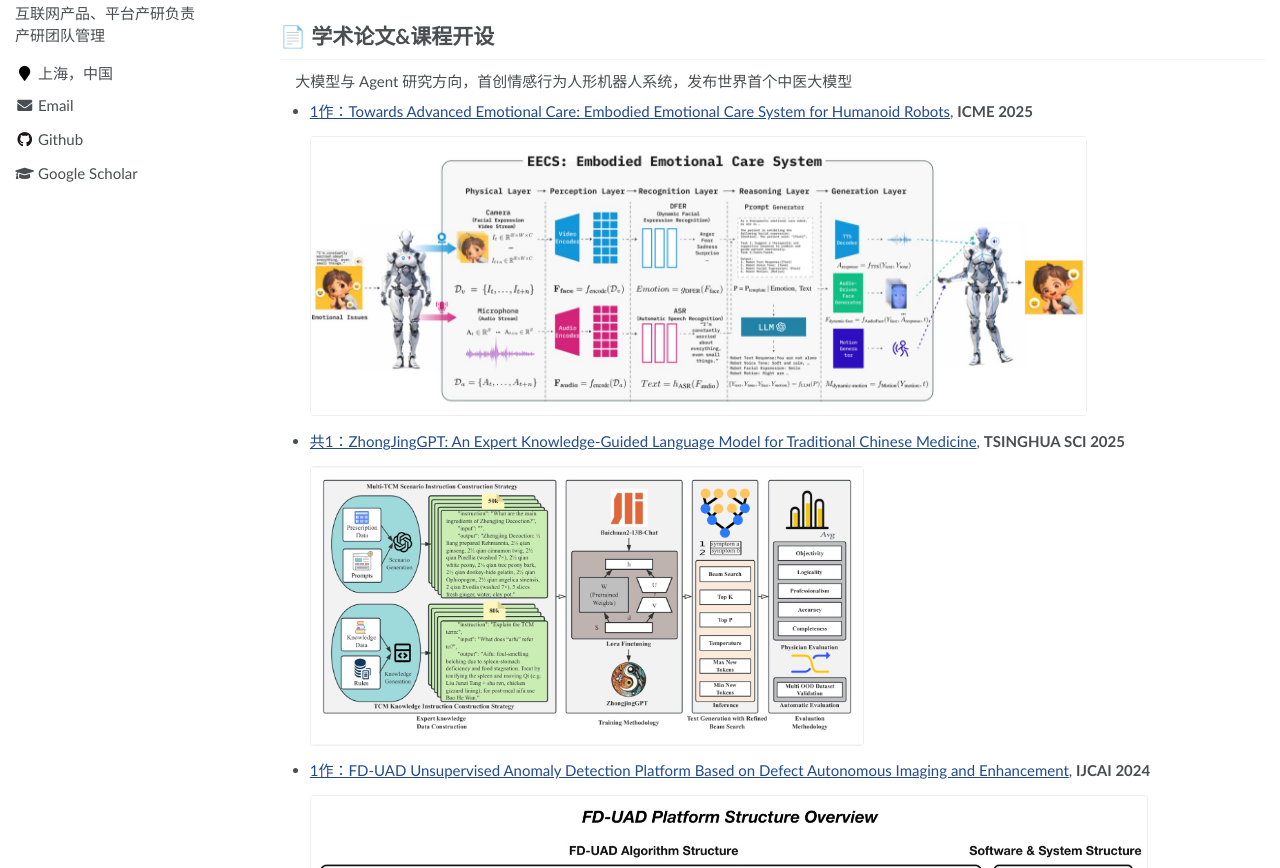
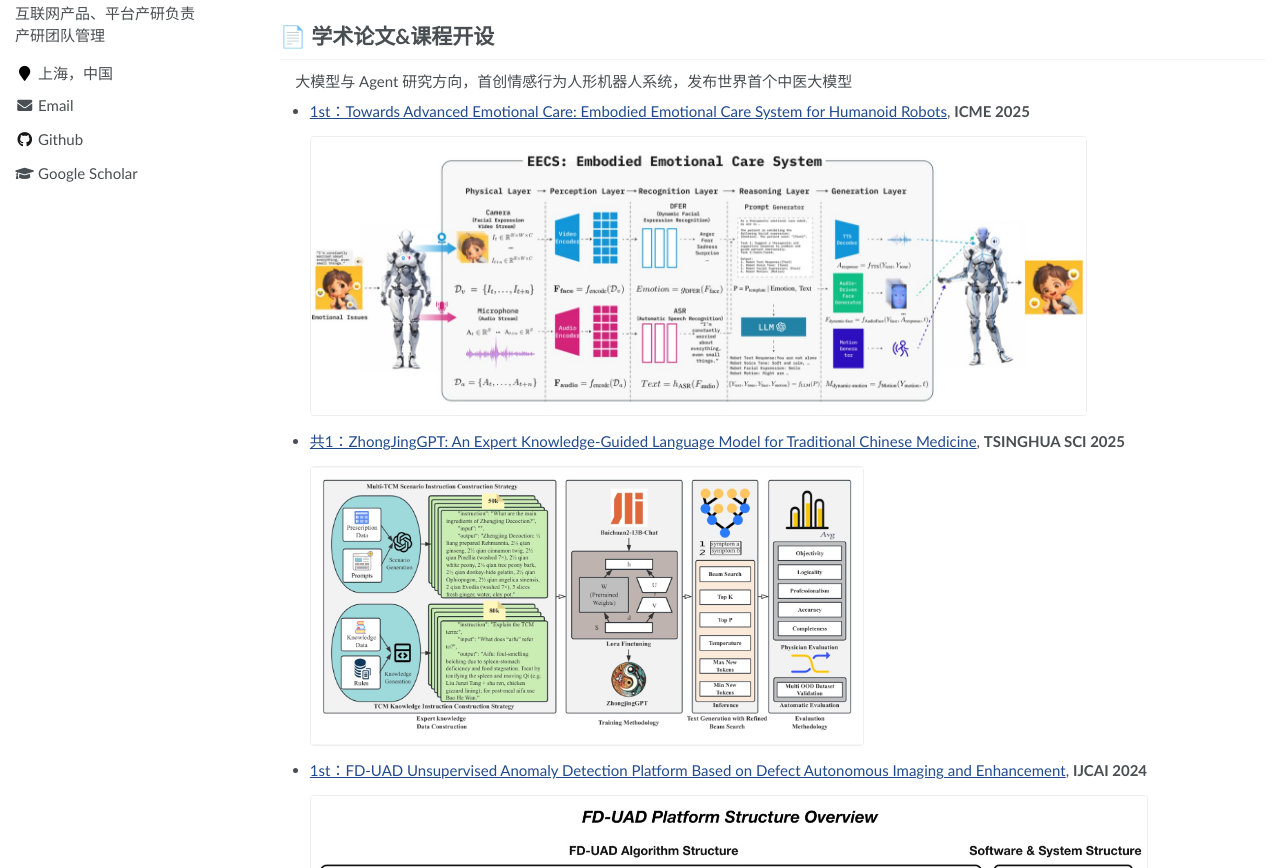
Before and after one commit to yangchangcy/yangchangcy.github.io, a Jekyll site: the page built from _pages/about.md, in a window 1280 px wide and 1400 px high. Shown: the part 458-1326 px from the top of the window. Built offline with Jekyll 4.4.1, drawn with Linux system fonts in a browser that asks for light colours.

Commit message:
学术论文署名标记:1作 -> 1st(ICME 2025 / IJCAI 2024)
Co-Authored-By: Claude Opus 4.8 (1M context) <noreply@anthropic.com>

```diff
--- a/_pages/about.md
+++ b/_pages/about.md
@@ -42,7 +42,7 @@ redirect_from:
 
 &nbsp;&nbsp;&nbsp;&nbsp;大模型与 Agent 研究方向，首创情感行为人形机器人系统，发布世界首个中医大模型
 
-- [1作：Towards Advanced Emotional Care: Embodied Emotional Care System for Humanoid Robots](/files/Towards_Advanced_Emotional_Care_Embodied_Emotional_Care_System_for_Humanoid_Robots.pdf), **ICME 2025**
+- [1st：Towards Advanced Emotional Care: Embodied Emotional Care System for Humanoid Robots](/files/Towards_Advanced_Emotional_Care_Embodied_Emotional_Care_System_for_Humanoid_Robots.pdf), **ICME 2025**
 
   <a href="/images/eecs_architecture.jpg" class="image-popup"><img src="/images/eecs_architecture.jpg" alt="EECS: Embodied Emotional Care System architecture (ICME 2025)" style="max-height:280px; width:auto; max-width:100%; margin:6px 0; border:1px solid #eee; border-radius:4px; cursor:zoom-in;"></a>
 
@@ -50,7 +50,7 @@ redirect_from:
 
   <a href="/images/zhongjinggpt_pipeline.jpg" class="image-popup"><img src="/images/zhongjinggpt_pipeline.jpg" alt="ZhongJingGPT training pipeline (TSINGHUA SCI 2025)" style="max-height:280px; width:auto; max-width:100%; margin:6px 0; border:1px solid #eee; border-radius:4px; cursor:zoom-in;"></a>
 
-- [1作：FD-UAD Unsupervised Anomaly Detection Platform Based on Defect Autonomous Imaging and Enhancement](https://www.ijcai.org/proceedings/2024/0993.pdf), **IJCAI 2024**
+- [1st：FD-UAD Unsupervised Anomaly Detection Platform Based on Defect Autonomous Imaging and Enhancement](https://www.ijcai.org/proceedings/2024/0993.pdf), **IJCAI 2024**
 
   <a href="/images/fduad_platform.jpg" class="image-popup"><img src="/images/fduad_platform.jpg" alt="FD-UAD Platform Structure Overview (IJCAI 2024)" style="max-height:280px; width:auto; max-width:100%; margin:6px 0; border:1px solid #eee; border-radius:4px; cursor:zoom-in;"></a>
 
```
